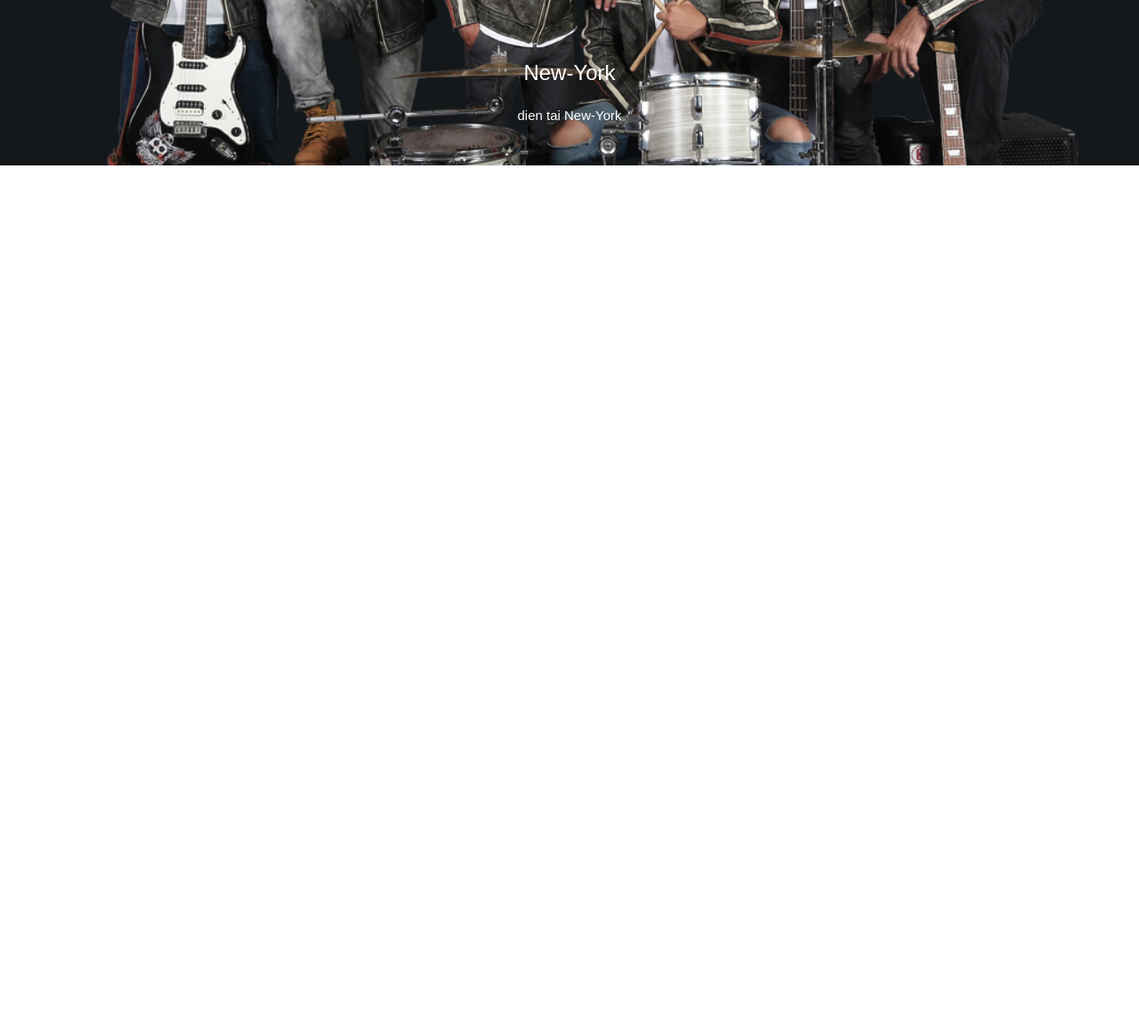
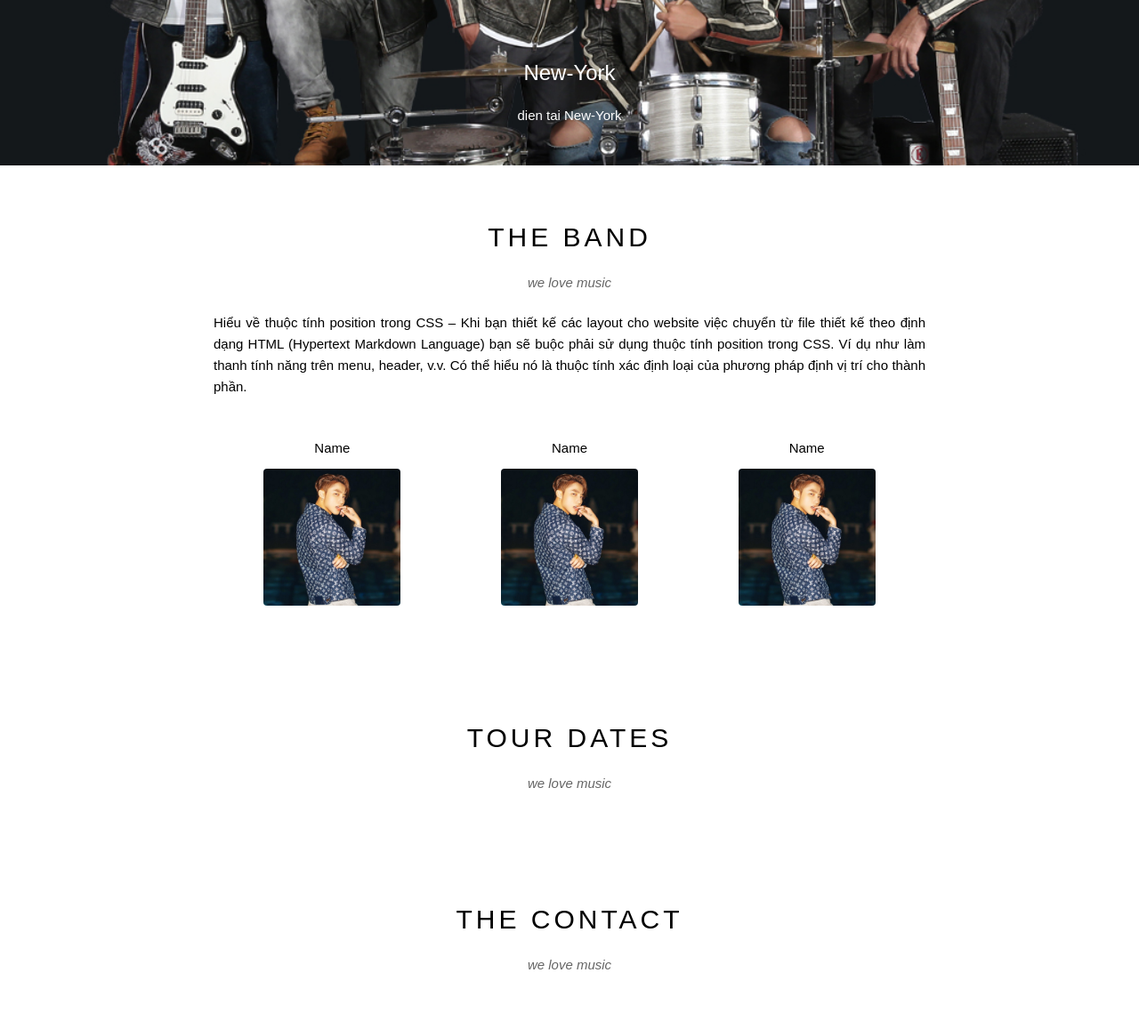
Before and after one commit to phong123497/webband, a plain HTML site: page index.html in a window 1280 px wide. Shown: the part 500-1657 px from the top of the page at 89% size. Before the commit the page ends 800 px from the top, so only its background shows below. Drawn offline with Linux system fonts and the light colour scheme.

Commit message:
about content

```diff
--- a/assets/css/style.css
+++ b/assets/css/style.css
@@ -5,6 +5,11 @@
 }
 html{
     font-family: Arial, Helvetica, sans-serif;
+}
+/* khi dung float vao thanh phan con thi the cha k ôm hêt được thành phần
+con khi xu ly co thẻ dùng overfloat  hidden hoăc */
+.clear {
+    clear: both;
 }
 #main {
 
@@ -113,7 +118,7 @@ html{
 }
 #slider .text-heading {
     font-size: 24px;
-    /* xet do day cua font dao dong tu 100-700 */
+    /* xet do day cua font dao dong tu 100-900 */
     font-weight: 500;
 
 }
@@ -127,6 +132,56 @@ html{
 #content {
 
 }
+#content .content-section {
+    padding: 64px 0 64px 0 ;
+    width: 800px;
+    margin: 0 auto;
+    text-align: center;
+}
+#content .section-heading {
+    font-size: 30px;
+    font-weight: 500;
+    text-align: center;
+    /* day cac chu xa nhau ra  */
+    letter-spacing: 4px;
+}
+
+#content .section-sub-heading {
+    text-align: center;
+    font-style: italic;
+    margin-top:25px;
+    font-size: 15px;
+    /*có 2 cách lam chu mờ đi là đổi màu chư hoặc dung opacity */
+    opacity: 0.6;
+}
+#content .about-text {
+    margin-top: 25px;
+    font-size: 15px;
+    /* can deu hai ben cua text */
+    text-align: justify;
+    line-height: 1.6;
+}
+#content .member-list {
+    margin-top: 48px;
+
+}
+#content .member-item{
+    float: left;
+    width: calc(100%/3);
+    /* width: 33,33333; */
+}
+#content .member-name {
+    font-size: 15px;
+    text-align: center;
+
+}
+#content .member-img {
+    margin-top: 15px;
+    width: 154px;
+    /* k can dat chieu con lai vi no tu dong ti le voi kich thuoc */
+    /* height: 154px; */
+    border-radius: 4px;
+}
 
 #footer {
 
--- a/index.html
+++ b/index.html
@@ -45,7 +45,48 @@
         </div>
 
         <div id="content">
+            <!-- about -->
+            <div class="content-section">
+                <h2 class="section-heading">THE BAND</h2>
+                <p class="section-sub-heading">we love music</p>
+                <p class="about-text">
+                    Hiểu về thuộc tính position trong CSS – Khi bạn thiết kế các layout cho website việc chuyển từ file thiết kế theo định dạng HTML
+                    (Hypertext Markdown Language) bạn sẽ buộc phải sử dụng thuộc tính position trong CSS. Ví dụ như làm thanh tính năng trên menu, header, v.v.
+                     Có thể hiểu nó là thuộc tính xác định loại của phương pháp định vị trí cho thành phần.
+                </p>
+                <div class="member-list">
+                    <div class="member-item">
+                        <p class="member-name">Name</p>
+                        <img src="assets/image/son tung.jpg" alt="member1" class="member-img">
+                    </div>
 
+                    <div class="member-item">
+                        <p class="member-name">Name</p>
+                        <img src="assets/image/son tung.jpg" alt="member1" class="member-img">
+                    </div>
+
+                    <div class="member-item">
+                        <p class="member-name">Name</p>
+                        <img src="assets/image/son tung.jpg" alt="member1" class="member-img">
+                    </div>
+
+                    <div class="clear"></div>
+                </div>
+            </div>
+
+             <!-- tour section -->
+             <div class="content-section">
+                <h2 class="section-heading">TOUR DATES</h2>
+                <p class="section-sub-heading">we love music</p>
+
+            </div>
+
+             <!-- contact section -->
+             <div class="content-section">
+                <h2 class="section-heading">THE CONTACT</h2>
+                <p class="section-sub-heading">we love music</p>
+
+            </div>
         </div>
 
         <div id="footer">
```
Also changed, not shown: assets/image/son tung.jpg (added).
